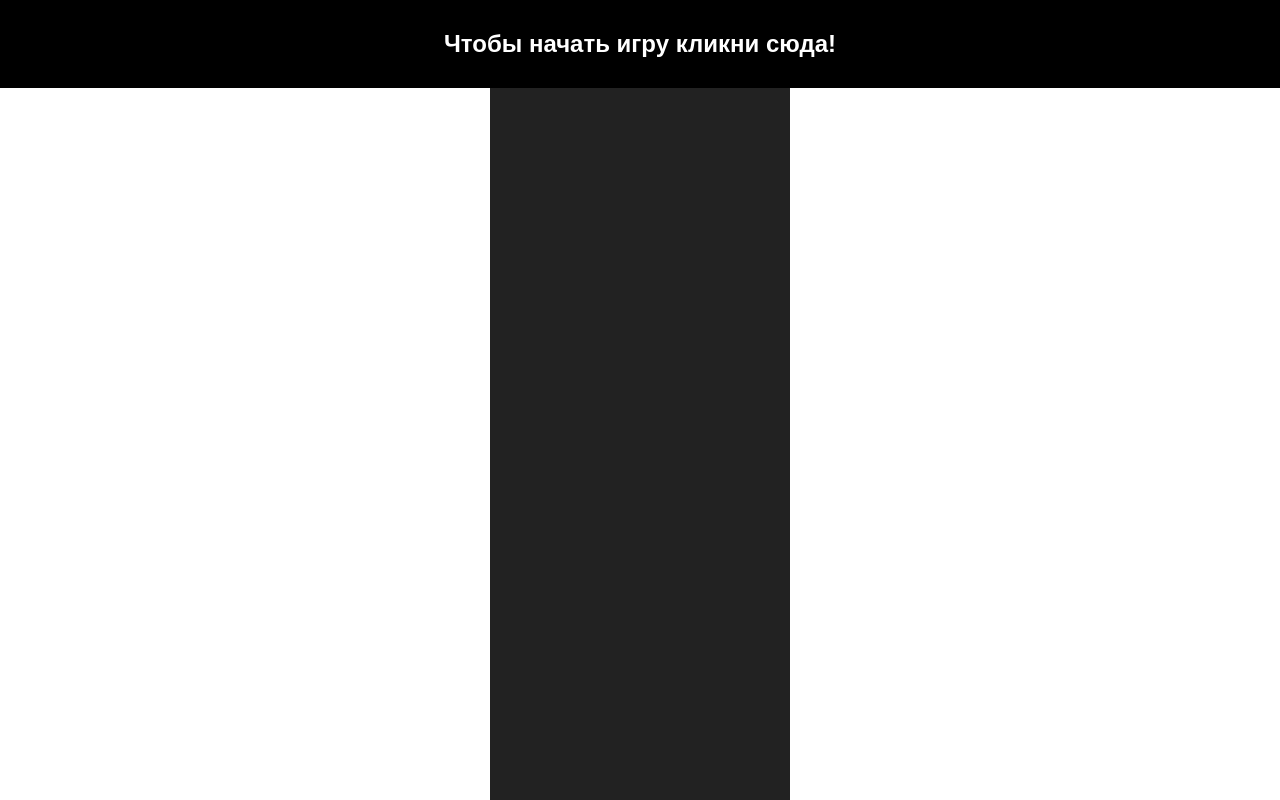
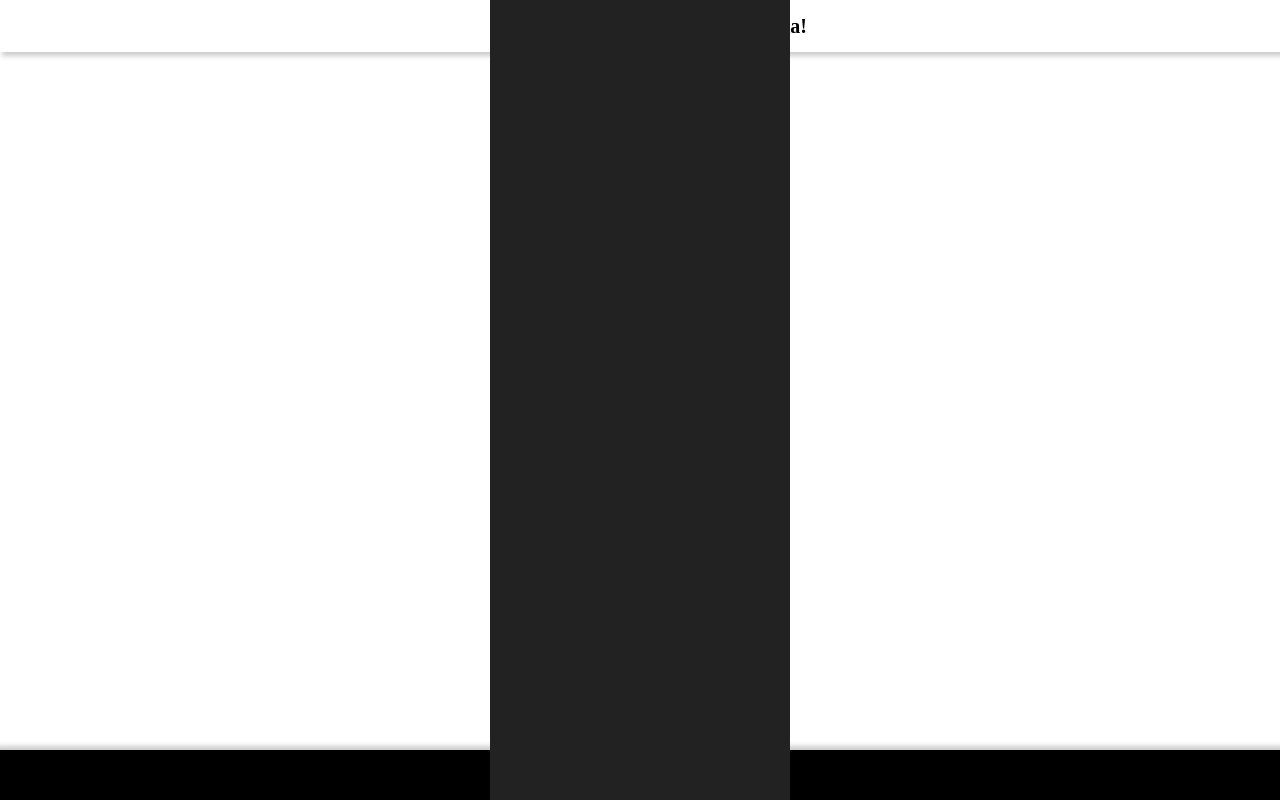
Before and after one commit to Beka00best/carracejs, a plain HTML site: page index.html in a window 1280 px wide. Drawn offline with Linux system fonts and the light colour scheme.

Commit message:
bad work

```diff
--- a/style.css
+++ b/style.css
@@ -87,32 +87,45 @@ table {
 }
 
 .start {
-    position: absolute;
+    position: fixed;
     left: 0;
     top: 0;
     width: 100%;
-    margin: 0;
-    padding: 2rem 0;
-    text-align: center;
-    z-index: 200;
-    color: #fff;
-    font-size: 1.5rem;
-    background-color: black;
-    cursor: pointer;
-    font-family: sans-serif;
+    padding: 1rem;
+    box-shadow: 3px 3px 5px 1px #ccc;
+    font-size: 20px;
     font-weight: 700;
+    display: flex;
+    justify-content: center;
+    align-items: center;
 }
 
+.btn {
+    background-color:black;
+    color: white;
+    border: none;
+    cursor: pointer;
+    padding: 5px 15px;
+}
+
+.btn:not(:last-child) {
+    margin-right: 15px;
+}
+
+
+
 .score {
-    position: absolute;
+    position: fixed;
     left: 0;
-    top: 0;
+    bottom: 0;
     width: 100%;
     background-color: black;
-    padding: 1rem 0;
+    padding: 1rem;
     text-align: center;
-    z-index: 200;
+    /* z-index: 200; */
     font-size: 1.5rem;
-    color: skyblue;
-    font-weight: 500;
+    /* color: skyblue; */
+    box-shadow: -3px -3px 5px 1px #ccc;
+    /* font-weight: 500; */
+    height: calc(50px - 2rem);
 }
```
